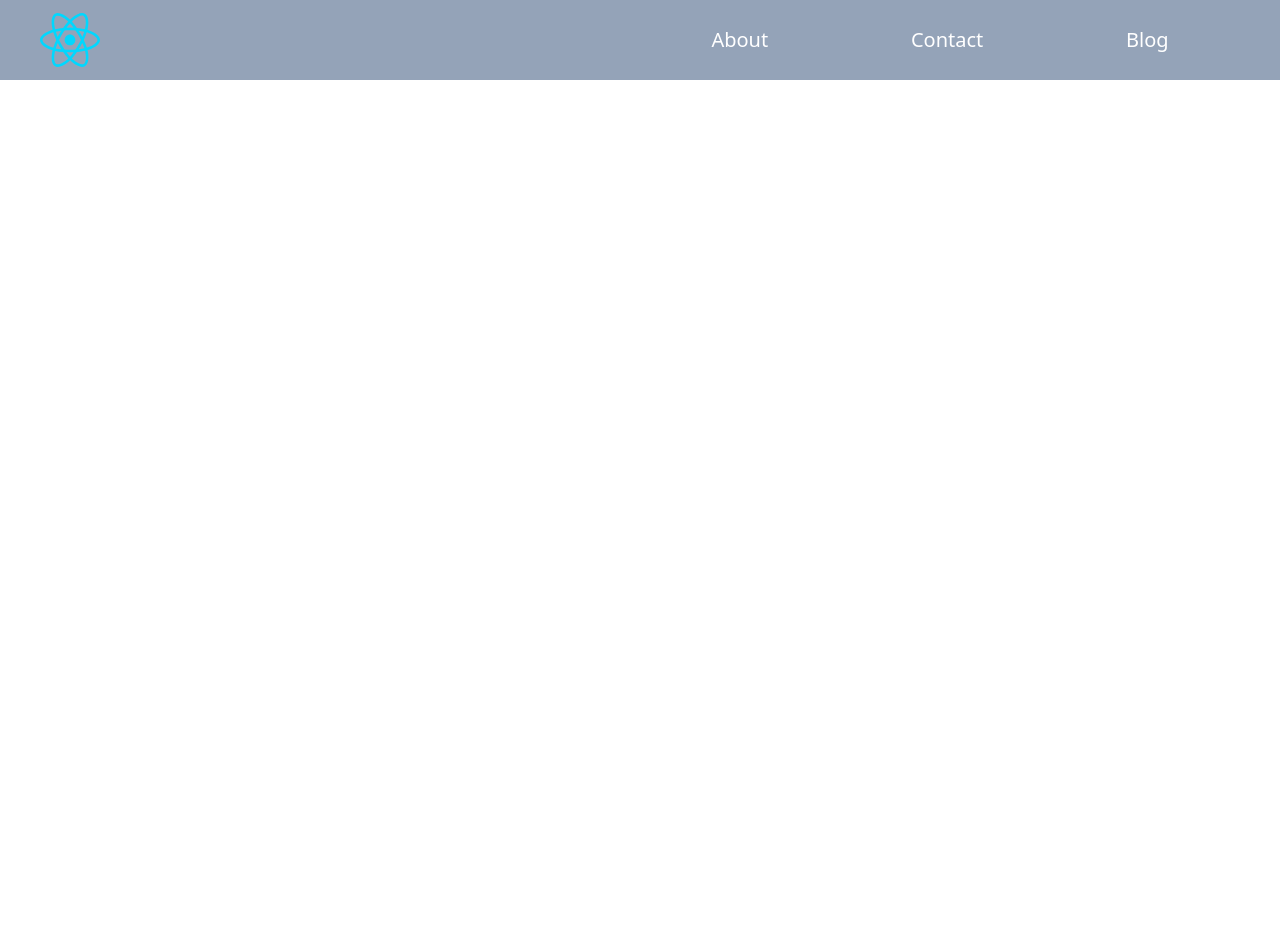
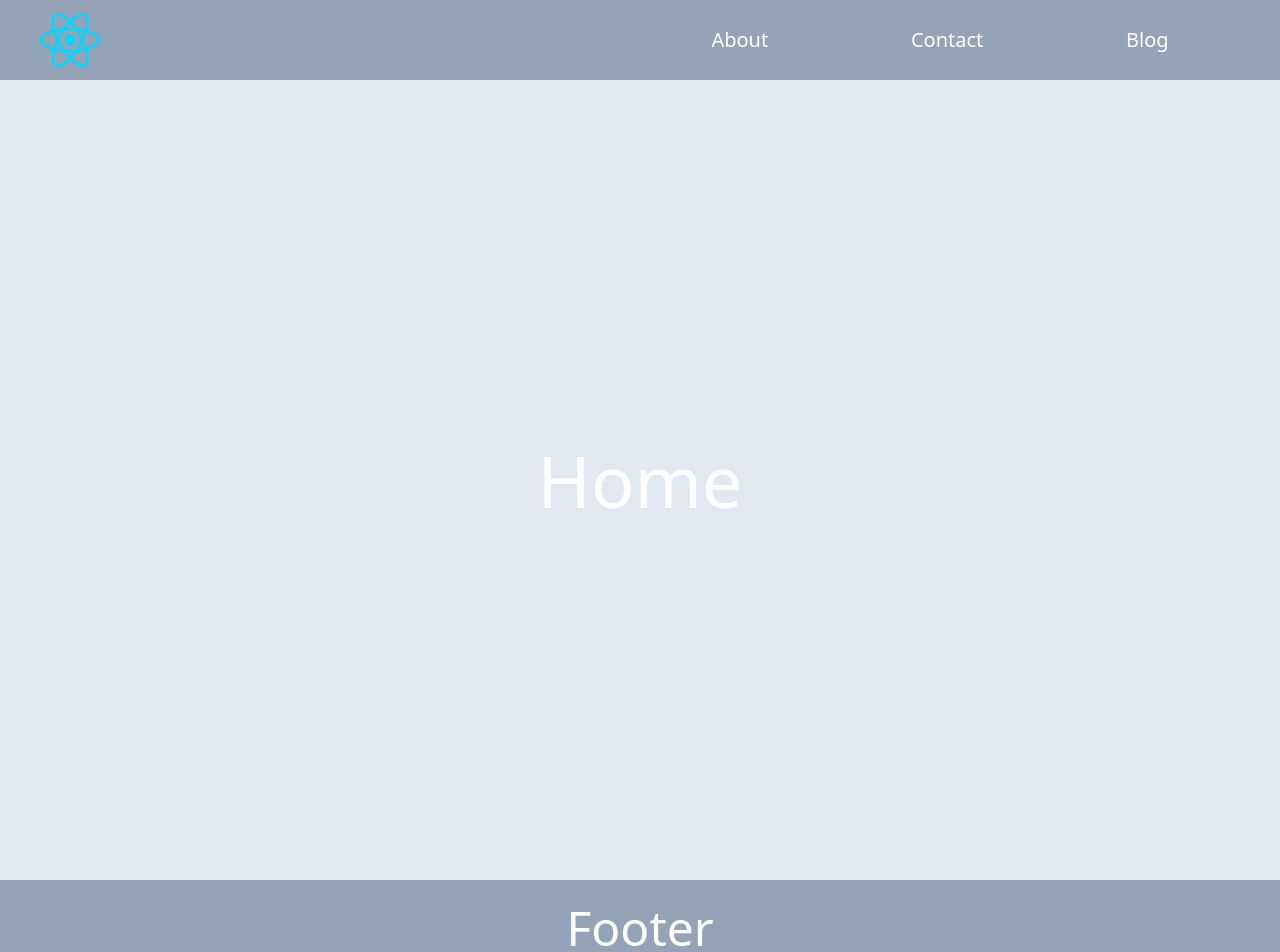
Before and after one commit to vandilsonbrito/learning-react, a React (Vite) app in the folder pages-nav-routes/: page / in a window 1280 px wide. Before the commit this address had no page. Shown: the top 952 px of the page. Before the commit the page ends 800 px from the top, so only its background shows below. Built offline with nearby package versions, Linux system fonts and the light colour scheme; the HTML template or start-up script is replaced by a standard one.

Commit message:
Added shared layout on React Router

```diff
--- /dev/null
+++ b/pages-nav-routes/components/Footer/Footer.jsx
@@ -0,0 +1,8 @@
+
+export default function Footer() {
+  return (
+    <div className="w-full h-24  bg-slate-400 px-10 flex items-center justify-center">
+        <h3 className="text-5xl text-white">Footer</h3>
+    </div>
+  )
+}
--- a/pages-nav-routes/components/Header/Header.jsx
+++ b/pages-nav-routes/components/Header/Header.jsx
@@ -1,8 +1,12 @@
+import { Link } from 'react-router-dom';
 import Nav from '../Nav/Nav'
 export default function Header() {
+
     return (
         <div className="w-full h-20  bg-slate-400 px-10 flex items-center justify-between">
-            <img className="w-[60px] cursor-pointer" src="./src/assets/react.svg" alt="" />
+            <Link to="/">
+                <img className="w-[60px] cursor-pointer" src="./src/assets/react.svg" alt="" />
+            </Link>
 
             <Nav/>
         </div>
--- /dev/null
+++ b/pages-nav-routes/components/Home/Home.jsx
@@ -0,0 +1,8 @@
+
+export default function Home() {
+  return (
+    <div className="w-full h-screen flex flex-col justify-center items-center bg-slate-200">
+        <h3 className="text-7xl text-white">Home</h3>
+    </div>
+  )
+}
--- /dev/null
+++ b/pages-nav-routes/components/Layouts/Layouts.jsx
@@ -0,0 +1,17 @@
+import Footer from "../Footer/Footer";
+import Header from "../Header/Header";
+import PropTypes from 'prop-types';
+
+export default function Layouts({children}) {
+  return (
+    <div>
+        <Header/>
+        {children}
+        <Footer/>
+    </div>
+  )
+}
+
+Layouts.propTypes = {
+    children: PropTypes.string.isRequired
+}
--- a/pages-nav-routes/components/Sections/SectionAbout.jsx
+++ b/pages-nav-routes/components/Sections/SectionAbout.jsx
@@ -1,7 +1,7 @@
 
 export default function SectionAbout() {
   return (
-    <div className="w-full h-full flex flex-col justify-center items-center bg-slate-700">
+    <div className="w-full h-screen flex flex-col justify-center items-center bg-slate-700">
         <h3 className="text-7xl text-white">Section About</h3>
     </div>
   )
--- a/pages-nav-routes/components/Sections/SectionBlog.jsx
+++ b/pages-nav-routes/components/Sections/SectionBlog.jsx
@@ -1,7 +1,7 @@
 
 export default function SectionBlog() {
   return (
-    <div className="w-full h-full flex flex-col justify-center items-center bg-slate-800">
+    <div className="w-full h-screen flex flex-col justify-center items-center bg-slate-800">
         <h3 className="text-7xl text-white">Section Blog</h3>
     </div>
   )
--- a/pages-nav-routes/components/Sections/SectionContact.jsx
+++ b/pages-nav-routes/components/Sections/SectionContact.jsx
@@ -1,7 +1,7 @@
 
 export default function SectionContact() {
   return (
-    <div className="w-full h-full flex flex-col justify-center items-center bg-slate-900">
+    <div className="w-full h-screen flex flex-col justify-center items-center bg-slate-900">
         <h3 className="text-7xl text-white">Section Contact</h3>
     </div>
   )
--- a/pages-nav-routes/src/App.jsx
+++ b/pages-nav-routes/src/App.jsx
@@ -1,22 +1,36 @@
 import { Route, Routes } from 'react-router-dom'
-import Header from '../components/Header/Header'
 import SectionAbout from '../components/Sections/SectionAbout'
 import SectionContact from '../components/Sections/SectionContact'
 import SectionBlog from '../components/Sections/SectionBlog'
-/* import Contact from '../components/Contact/Contact'
-import About from '../components/About/About'
-import Blog from '../components/Blog/Blog' */
+import Home from '../components/Home/Home'
+import Layouts from '../components/Layouts/Layouts'
 
 
 function App() {
 
   return (
     <div className='w-full h-screen bg-white'>
-        <Header/>
         <Routes>
-            <Route path='/About' element={<SectionAbout/>}/>
-            <Route path='/Contact' element={<SectionContact/>}/>
-            <Route path='/Blog' element={<SectionBlog/>}/>
+              <Route path='/' element={
+                  <Layouts>
+                      <Home/>
+                  </Layouts>
+              }/>
+                <Route path='/About' element={
+                    <Layouts>
+                      <SectionAbout/>
+                    </Layouts>
+                }/>
+              <Route path='/Contact' element={
+                    <Layouts>
+                      <SectionContact/>
+                    </Layouts>
+              }/>
+            < Route path='/Blog' element={
+                    <Layouts>
+                      <SectionBlog/>
+                    </Layouts>
+            }/>
         </Routes>
     </div>
   )
```
